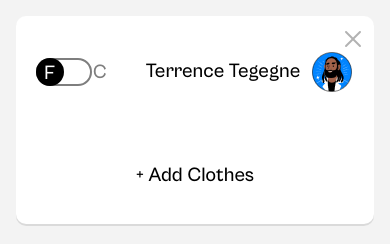
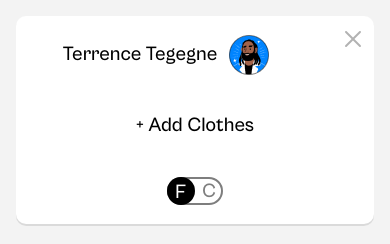
Before and after one commit to RosaYi0702/se_project_react, a React (Vite) app: page / in a window 390 px wide. Both pictures are taken after a click on the button 338 px from the left and 50 px from the top of the page. Shown: the top 244 px of the page. Built offline with nearby package versions, Linux system fonts and the light colour scheme; no server answers; data requests are answered from the project's data file.

Commit message:
some responsive

```diff
--- a/src/components/Header/Header.css
+++ b/src/components/Header/Header.css
@@ -48,6 +48,9 @@
   border: none;
 }
 
+.header__toggle-switch {
+}
+
 @media screen and (max-width: 620px) {
   .header__nav {
     padding: 0;
@@ -95,7 +98,8 @@
     background-color: #ffffff;
     grid-template-areas:
       "name avatar "
-      "addClothes addClothes ";
+      "addClothes addClothes "
+      "switch switch";
     margin: 0;
     box-shadow: 0 2px #0000001a;
   }
@@ -108,13 +112,18 @@
     grid-area: name;
     margin: 0 12px;
     display: flex;
-    justify-content: end;
   }
-
-  .header__user-name .header__user-image {
+  .header__nav_mobile .header__link {
+    justify-self: center;
+  }
+  .header__nav_mobile .header__user-image {
     grid-area: avatar;
   }
 
+  .header__nav_mobile .header__toggle-switch {
+    grid-area: switch;
+    justify-self: center;
+  }
   .header__nav_mobile .header__menu_close {
     position: absolute;
     width: 21px;
--- a/src/components/Header/Header.jsx
+++ b/src/components/Header/Header.jsx
@@ -52,7 +52,10 @@ function Header({
         )}
 
         <div className="header__user-container">
-          <ToggleSwitch />
+          <div className="header__toggle-switch">
+            <ToggleSwitch />
+          </div>
+
           <button
             type="button"
             onClick={handleAddClick}
--- a/src/components/ToggleSwitch/ToggleSwitch.css
+++ b/src/components/ToggleSwitch/ToggleSwitch.css
@@ -30,7 +30,7 @@
 }
 
 .switch__slider_C {
-  right: 0;
+  left: 28px;
 }
 
 .switch__F {
@@ -44,7 +44,7 @@
   position: absolute;
   color: #7e7e7e;
   top: -17px;
-  right: 7px;
+  left: 35px;
 }
 
 .switch__active {
```
